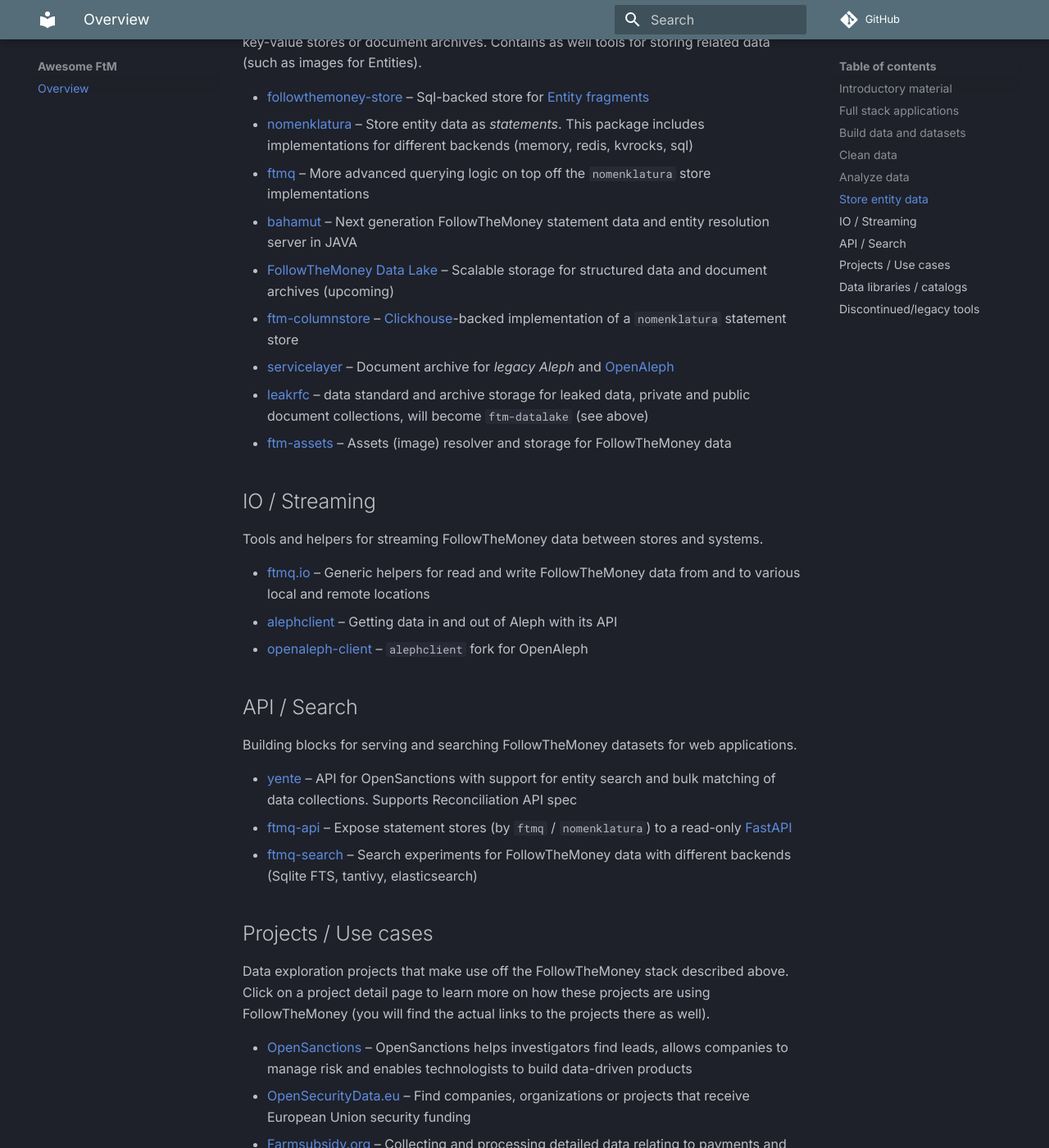
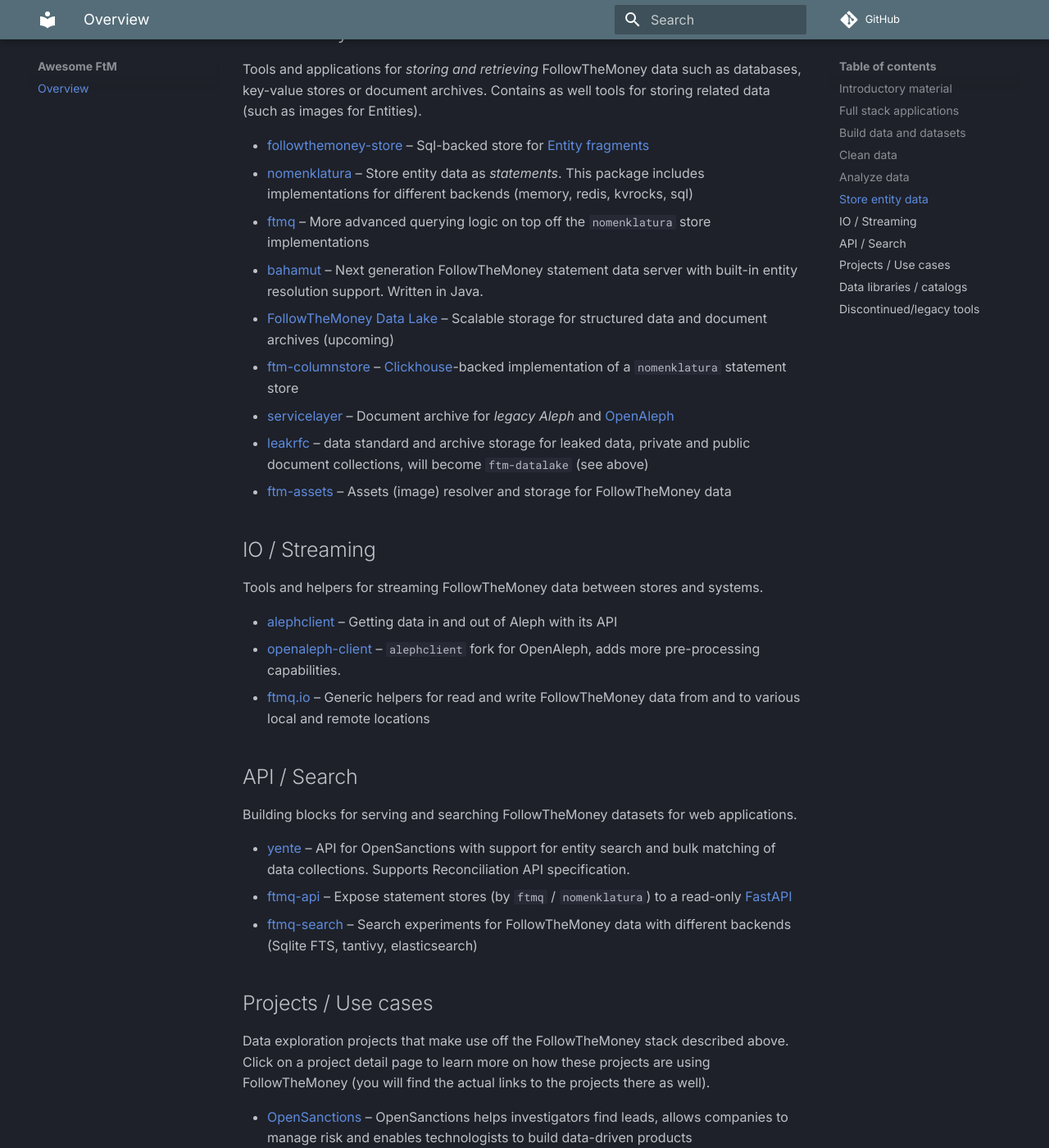
Before and after one commit to alephdata/awesome-ftm, an MkDocs documentation site: the page built from docs/index.md, in a window 1280 px wide and 1400 px high, scrolled down 2258 px. Shown: the whole window at 82% size. Built offline with MkDocs 1.6.1 and Material for MkDocs 9.7.7, drawn with Linux system fonts in a browser that asks for light colours; comment, search, counter and statistics services are not loaded; some of the changed text lies outside the part shown.

Commit message:
more little edits

```diff
--- a/docs/index.md
+++ b/docs/index.md
@@ -62,7 +63,7 @@ Tools and applications for _storing and retrieving_ FollowTheMoney data such as
 - [followthemoney-store](https://github.com/alephdata/followthemoney-store) – Sql-backed store for [Entity fragments](https://followthemoney.tech/docs/fragments/)
 - [nomenklatura](https://github.com/opensanctions/nomenklatura) – Store entity data as _statements_. This package includes implementations for different backends (memory, redis, kvrocks, sql)
 - [ftmq](https://docs.investigraph.dev/lib/ftmq/) – More advanced querying logic on top off the `nomenklatura` store implementations
-- [bahamut](https://github.com/opensanctions/bahamut) – Next generation FollowTheMoney statement data and entity resolution server in JAVA
+- [bahamut](https://github.com/opensanctions/bahamut) – Next generation FollowTheMoney statement data server with built-in entity resolution support. Written in Java.
 - [FollowTheMoney Data Lake](https://openaleph.org/docs/lib/ftm-datalake/rfc/) – Scalable storage for structured data and document archives (upcoming)
 - [ftm-columnstore](https://github.com/dataresearchcenter/ftm-columnstore) – [Clickhouse](https://clickhouse.com/)-backed implementation of a `nomenklatura` statement store
 - [servicelayer](https://github.com/alephdata/servicelayer/) – Document archive for _legacy Aleph_ and [OpenAleph](https://openaleph.org)
@@ -73,15 +74,15 @@ Tools and applications for _storing and retrieving_ FollowTheMoney data such as
 
 Tools and helpers for streaming FollowTheMoney data between stores and systems.
 
+- [alephclient](https://docs.aleph.occrp.org/developers/how-to/data/install-alephclient/) – Getting data in and out of Aleph with its API
+- [openaleph-client](https://openaleph.org/docs/user-guide/104/) – `alephclient` fork for OpenAleph, adds more pre-processing capabilities.
 - [ftmq.io](https://docs.investigraph.dev/lib/ftmq/reference/io/) – Generic helpers for read and write FollowTheMoney data from and to various local and remote locations
-- [alephclient](https://docs.aleph.occrp.org/developers/how-to/data/install-alephclient/) – Getting data in and out of Aleph with its API
-- [openaleph-client](https://openaleph.org/docs/user-guide/104/) – `alephclient` fork for OpenAleph
 
 ## API / Search
 
 Building blocks for serving and searching FollowTheMoney datasets for web applications.
 
-- [yente](https://www.opensanctions.org/docs/yente/) – API for OpenSanctions with support for entity search and bulk matching of data collections. Supports Reconciliation API spec
+- [yente](https://www.opensanctions.org/docs/yente/) – API for OpenSanctions with support for entity search and bulk matching of data collections. Supports Reconciliation API specification.
 - [ftmq-api](https://docs.investigraph.dev/lib/ftmq-api/) – Expose statement stores (by `ftmq` / `nomenklatura`) to a read-only [FastAPI](https://fastapi.tiangolo.com/)
 - [ftmq-search](https://github.com/dataresearchcenter/ftmq-search) – Search experiments for FollowTheMoney data with different backends (Sqlite FTS, tantivy, elasticsearch)
 
```
Also changed, not shown: other parts of docs/index.md (+3 -1 lines).
